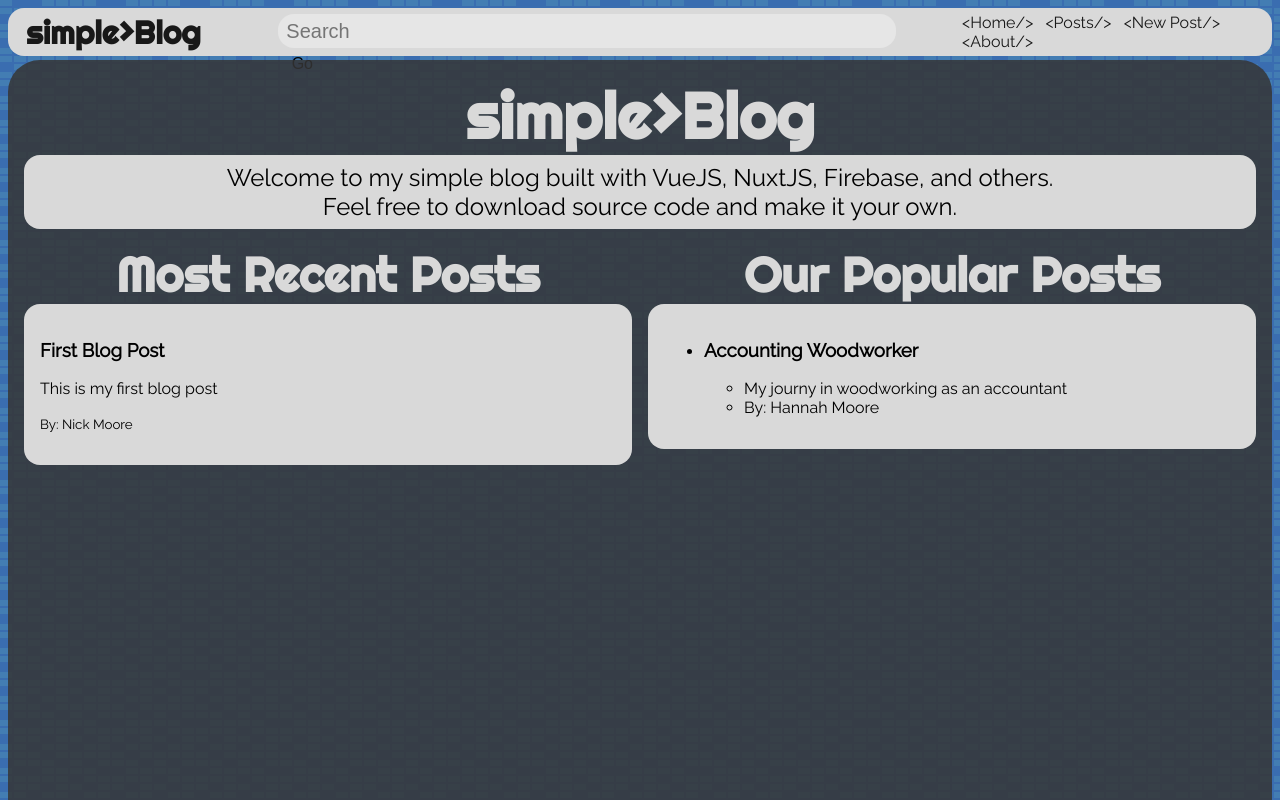
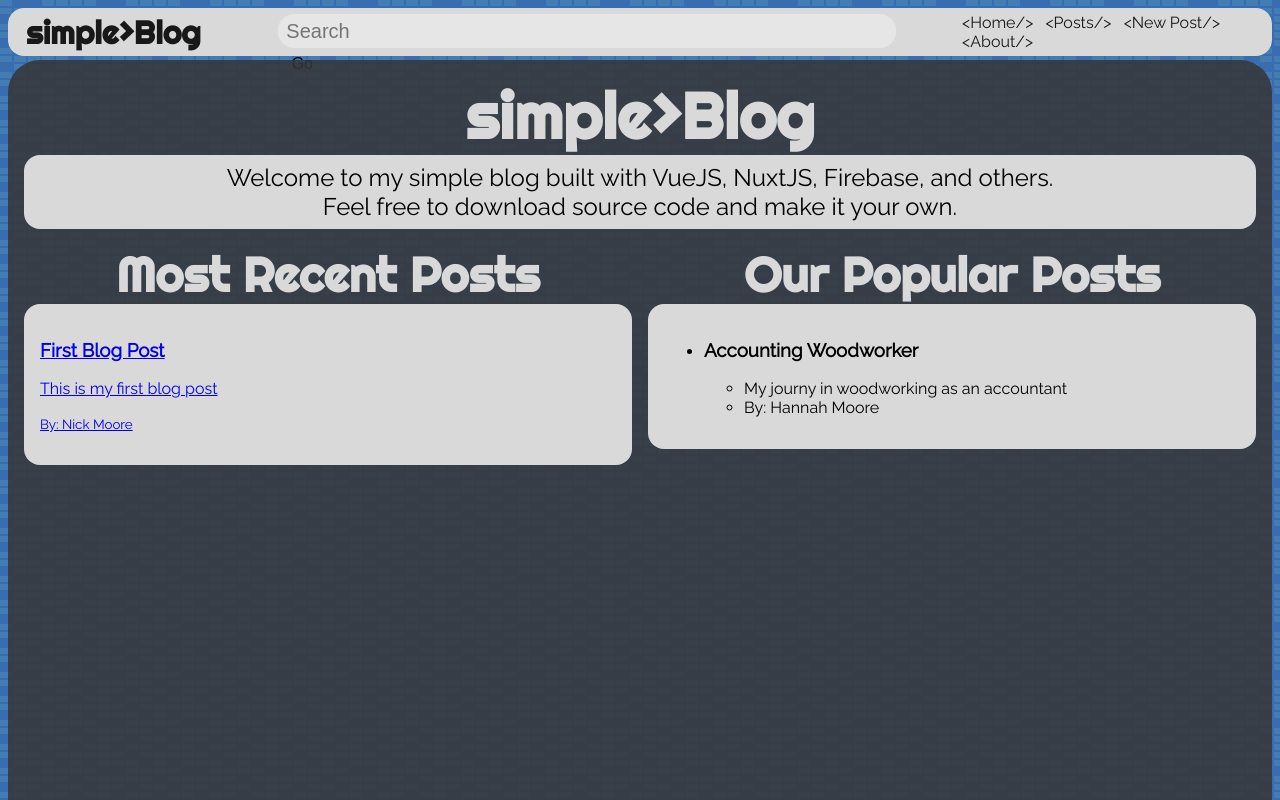
Before and after one commit to nmoore14/nuxt_blog, a Nuxt app: page / in a window 1280 px wide. Shown: the top 800 px of the page. Built offline with nearby package versions, Linux system fonts and the light colour scheme.

Commit message:
adding links to the posts to take you to the post page.

```diff
--- a/pages/index.vue
+++ b/pages/index.vue
@@ -11,12 +11,14 @@
     </div>
     <div id="most-recent-container">
       <h2>Most Recent Posts</h2>
-      <div class="list-container">
-        <div id="most-recent-list" v-for="(post, index) in posts" v-bind:key="index">
-          <h3>{{ post[0].title }}</h3>
-          <p>{{ post[0].description }}</p>
-          <p><small>By: {{ post[0].author }}</small></p>
-        </div>
+      <div class="list-container" v-for="(post, index) in posts" v-bind:key="index">
+        <a href="/posts/:id" v-bind="id">
+          <div id="most-recent-list" class="most-recent-post">
+            <h3>{{ post[0].title }}</h3>
+            <p>{{ post[0].description }}</p>
+            <p><small>By: {{ post[0].author }}</small></p>
+          </div>
+        </a>
       </div>
     </div>
     <div id="most-popular-container">
```
